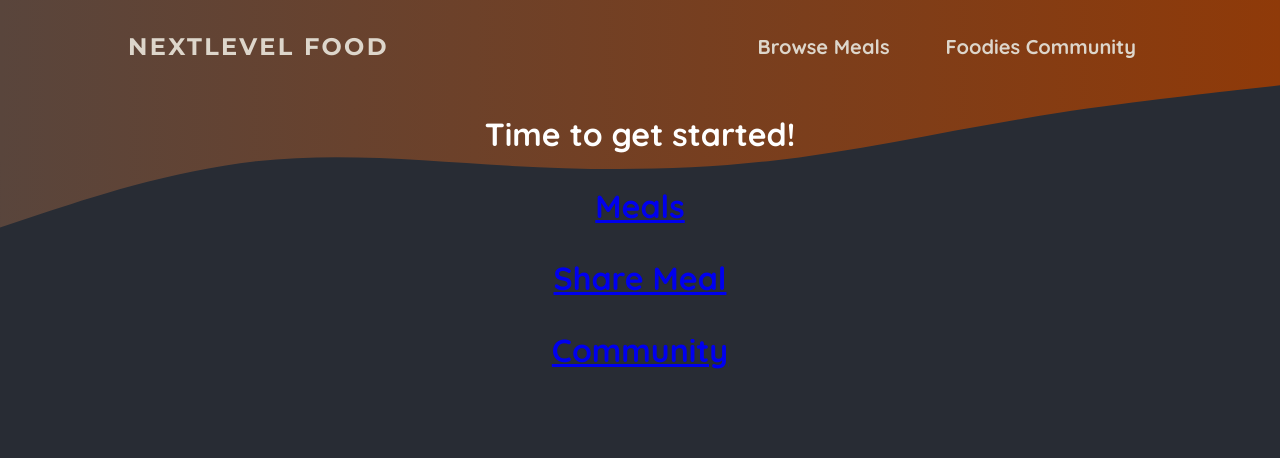
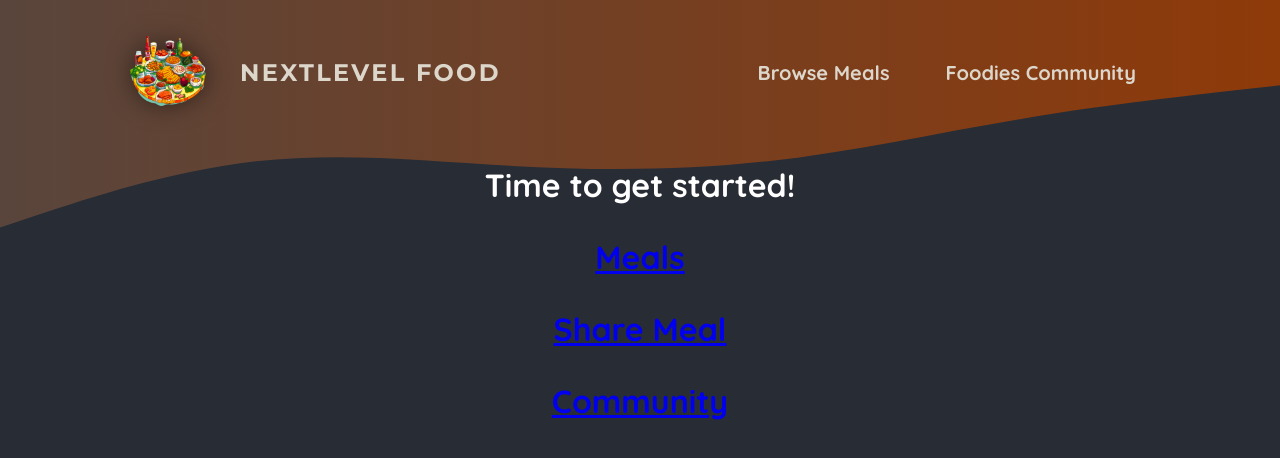
Before and after one commit to Sherry90/2024-next.js14-app-router-2-Foodies, a Next.js app: page / in a window 1280 px wide. Shown: the top 458 px of the page. Built offline with nearby package versions, Linux system fonts and the light colour scheme.

Commit message:
feat: Image component

```diff
--- a/components/main-header.js
+++ b/components/main-header.js
@@ -1,12 +1,13 @@
 import Link from "next/link";
+import Image from "next/image";
 
 import logoImg from "@/assets/logo.png"
 import classes from "./main-header.module.css"
 
 const MainHeader = () => {
-      <img src={logoImg.src} alt="food"/>
   return <header className={classes.header}>
     <Link className={classes.logo} href={"/"}>
+      <Image src={logoImg} alt="food"/>
       NextLevel Food
     </Link>
 
```
